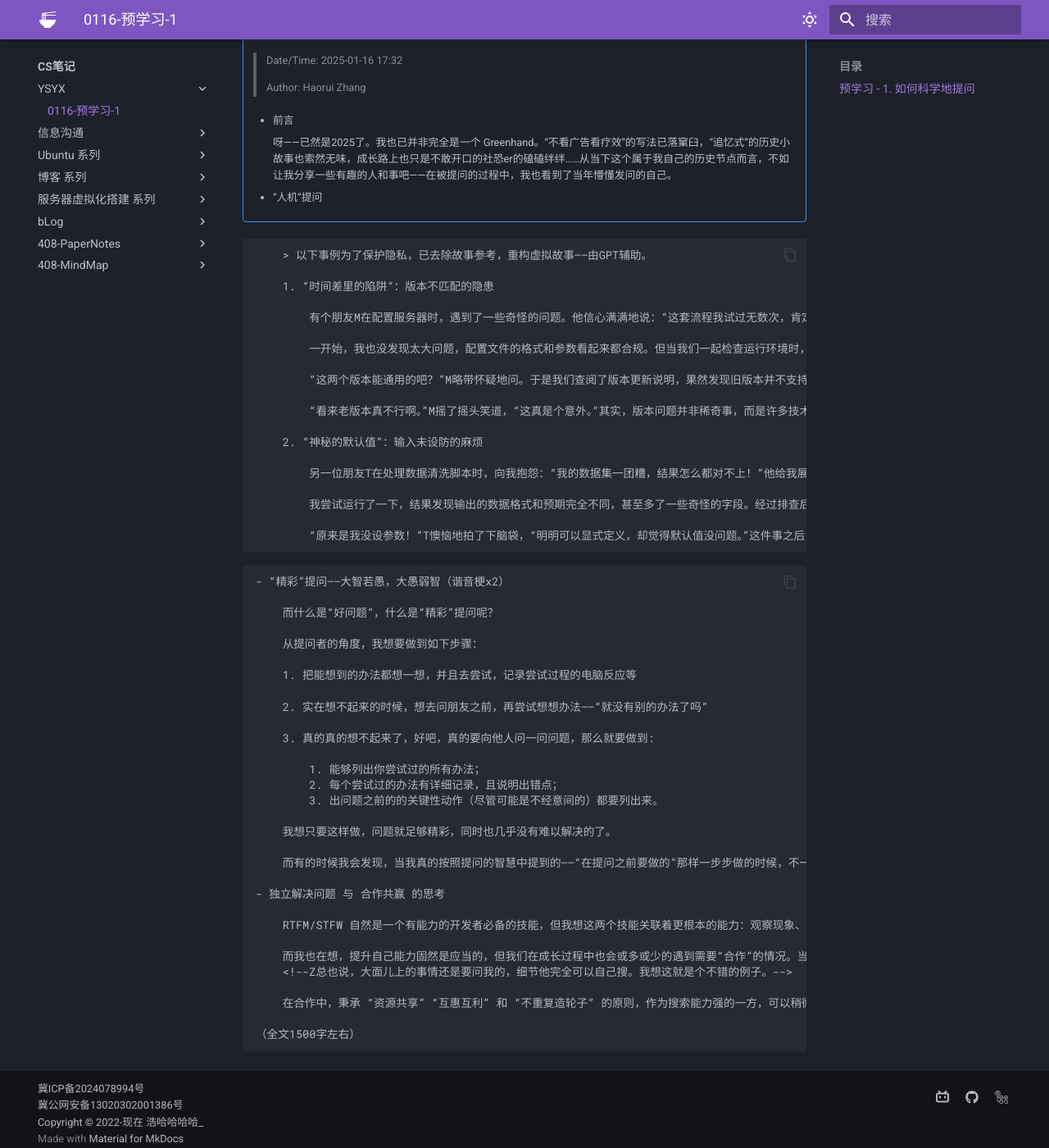
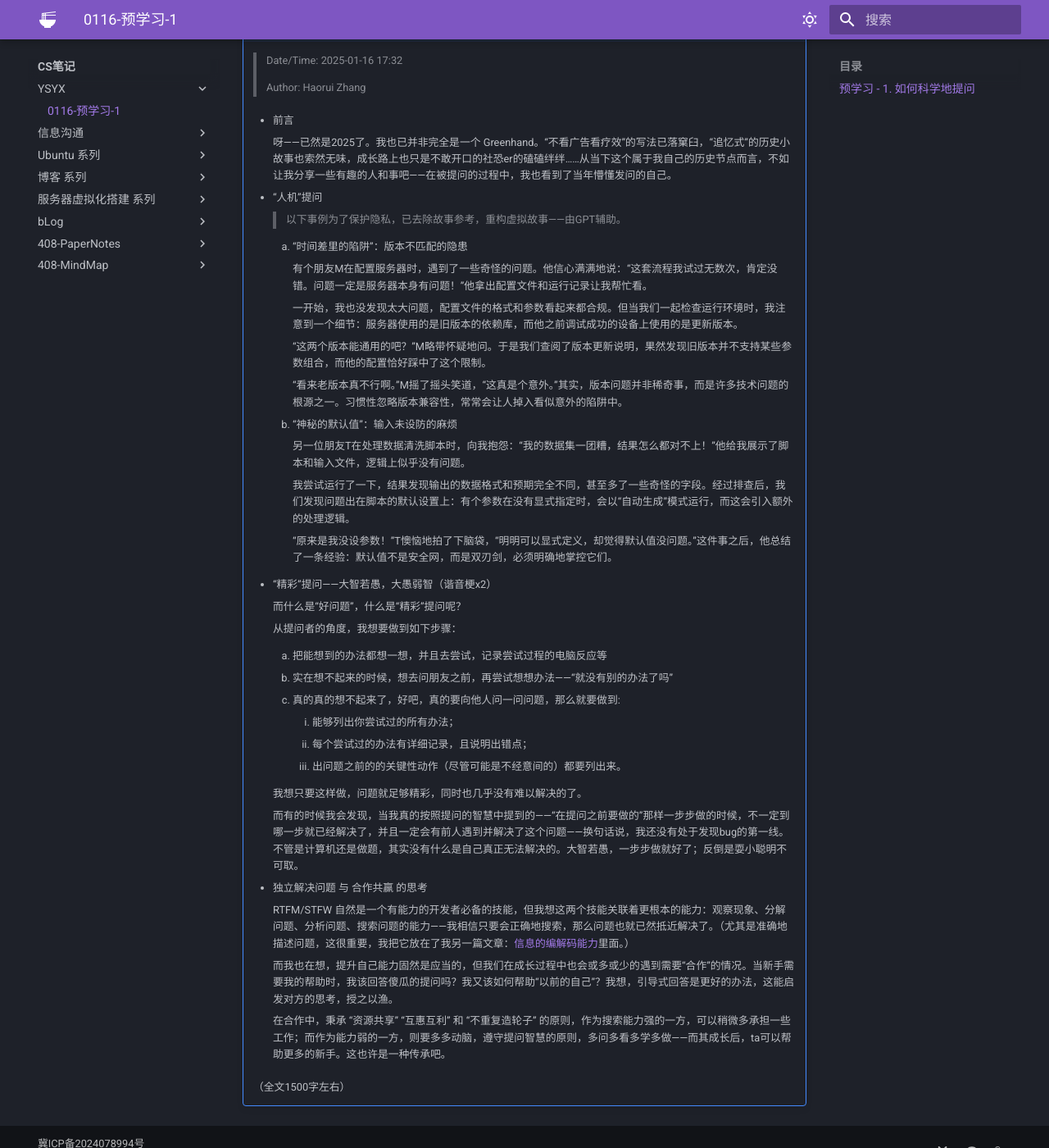
Before and after one commit to Haohahahaha/cs, an MkDocs documentation site: the page built from docs/ysyx/0116/log.md, in a window 1280 px wide and 1400 px high, scrolled down 812 px. Shown: the whole window at 82% size. Built offline with MkDocs 1.6.1 and Material for MkDocs 9.7.7, drawn with Linux system fonts in a browser that asks for light colours; some of the changed lines change nothing that is shown.

Commit message:
2025-01-17_10:13:50 update

```diff
--- a/docs/ysyx/0116/log.md
+++ b/docs/ysyx/0116/log.md
@@ -33,9 +33,7 @@
         呀——已然是2025了。我也已并非完全是一个 Greenhand。“不看广告看疗效”的写法已落窠臼，“追忆式”的历史小故事也索然无味，成长路上也只是不敢开口的社恐er的磕磕绊绊……从当下这个属于我自己的历史节点而言，不如让我分享一些有趣的人和事吧——在被提问的过程中，我也看到了当年懵懂发问的自己。
 
     - “人机”提问
-<!--
-        其实我在[提问の二三事](https://cs.haohaha.cn/greenhand/ask-question-zbt/ask-zbt/)中已然举了非常生动的例子，不过不妨让我们重温回顾这令人贻笑大方的一幕幕：
--->
+
         > 以下事例为了保护隐私，已去除故事参考，重构虚拟故事——由GPT辅助。
 
         1. “时间差里的陷阱”：版本不匹配的隐患
@@ -55,23 +53,6 @@
             我尝试运行了一下，结果发现输出的数据格式和预期完全不同，甚至多了一些奇怪的字段。经过排查后，我们发现问题出在脚本的默认设置上：有个参数在没有显式指定时，会以“自动生成”模式运行，而这会引入额外的处理逻辑。
 
             “原来是我没设参数！”T懊恼地拍了下脑袋，“明明可以显式定义，却觉得默认值没问题。”这件事之后，他总结了一条经验：默认值不是安全网，而是双刃剑，必须明确地掌控它们。
-
-<!--
-
-        1. 少有发生的选择性失明：**不看报错/报错信息中的关键词**
-
-            H哥 刚开始用 mkdocs 编写博客的时候，可能不是很注意语法的强制要求。提交到 GitHub 上自动编译的时候出错了——没有通过。但他提问的时候只发他的源代码（甚至用的是 gedit ……），让 Z总 为其“赛博相面”。Z总 看不出其中玄虚，故发给我，我也难以辨别（zhr 内心 OS：这我上哪儿给您看出来去！）。但是我给出了一些常见的错误类型之后（比如用了 `\t`），他竟然否决了每一项——而后查看 GitHub 的报错信息时，报错信息分明清清楚楚写着用了 `\t` 导致无法编译通过，哈哈哈😂~
-
-            这样的低级错误我想当然是很少出的啦，不管是 H哥 还是我自己啦。不过一定要警惕，毕竟当我“查遍全网”后才发现自己眼睛有疏漏的时候，是真的哭笑不得🤣。
-
-        2. 躲不过去的红烧肉盖饭：**穷举法+就不看文档+更不看英文**
-
-            Z总 当然段位高一些啦——他当然会认真查看报错，然后排查……果真如此吗？ 显然未必。
-
-            可能是因为他经常喜欢采用论坛大神提供的一键方案吧，于是养成了“不动脑子”的好习惯（其实五年前玩刷机的我又何尝不是呢）。不对？穷举试一试；看看文档/说明书？小聪明够了，没耐心看；英文文档？更是避之若浼……那么当他来问已入门的我来之后，则不可避免地从“失败是成功之母”变为了“问我就成功支付！（谐音梗x1）😋”
-
-            所以 保持勤奋，保持好奇 + 科学地分析问题、查找问题、解决问题，才是正道哇。
--->
 
     - “精彩”提问——大智若愚，大愚弱智（谐音梗x2）
 
```
